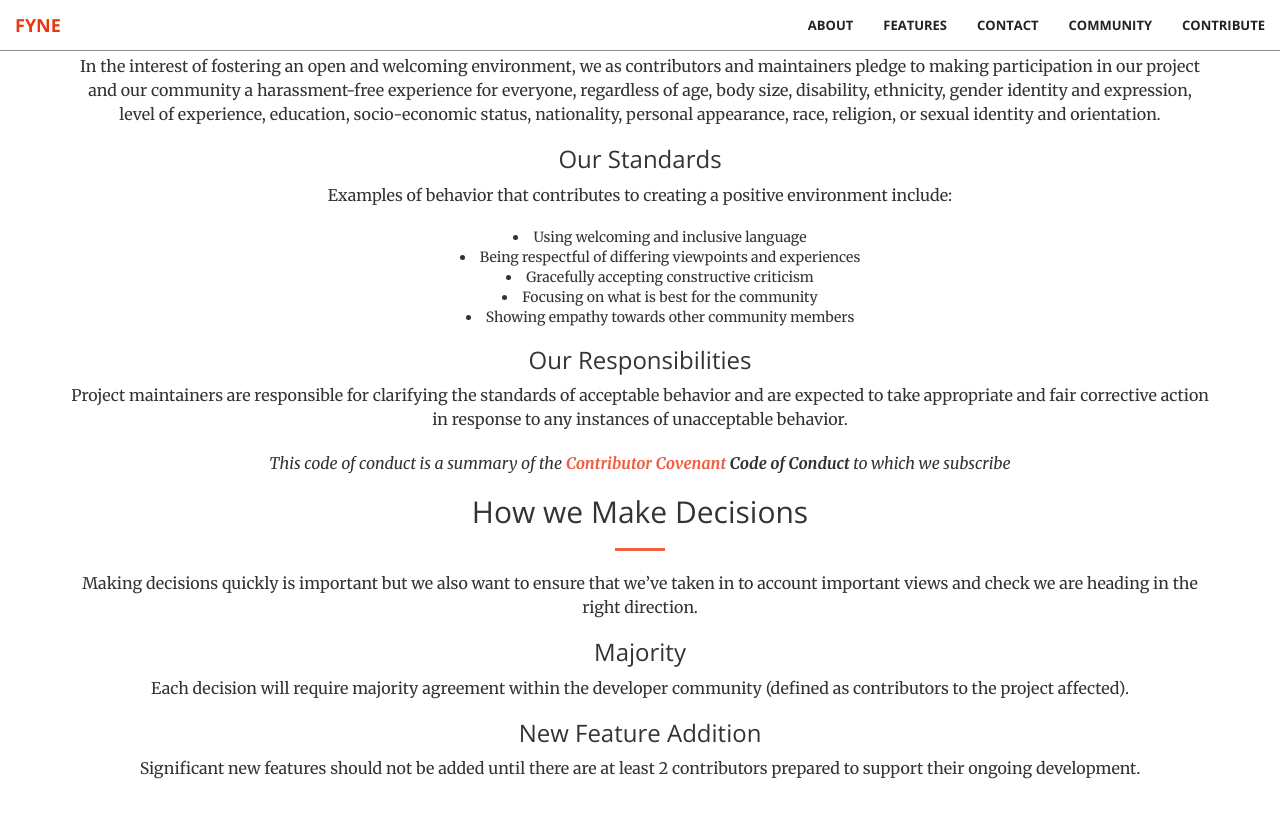
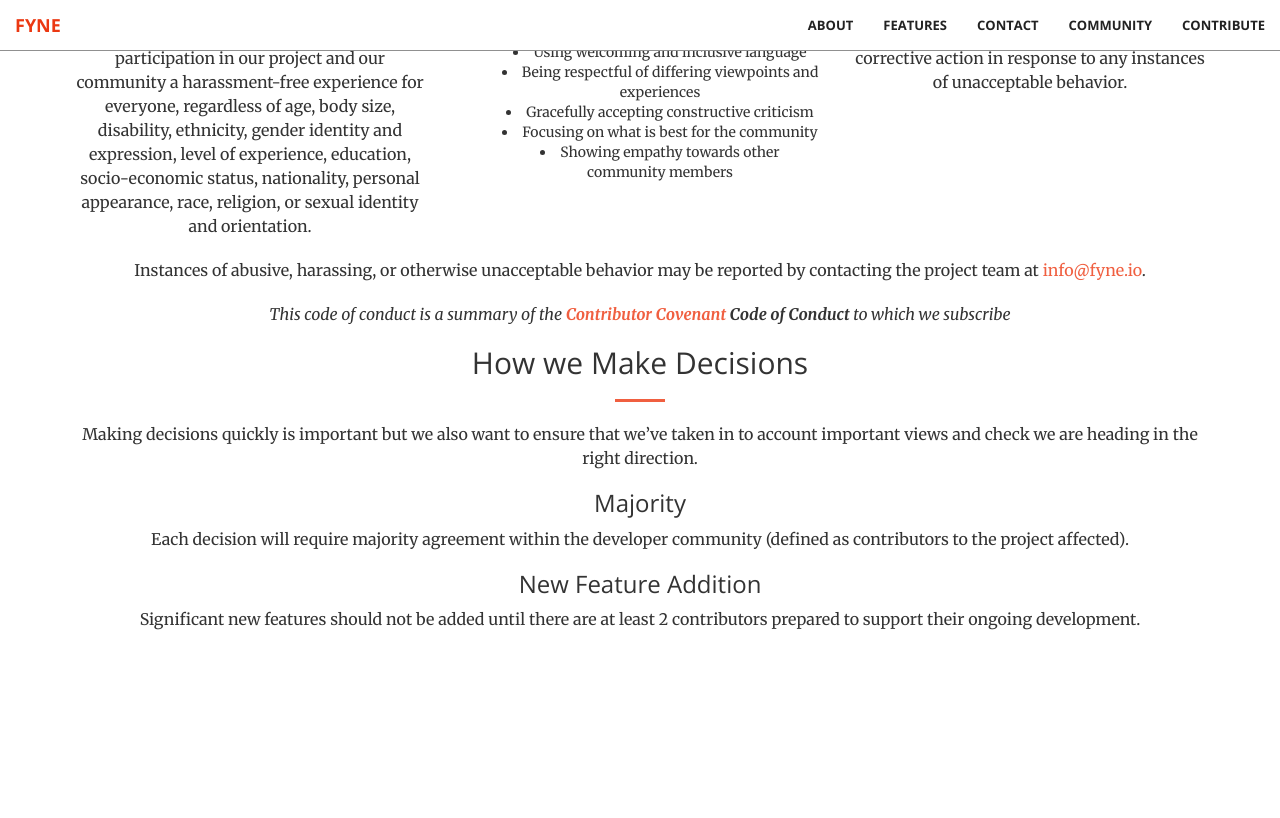
Before and after one commit to fyne-io/fyne-io.github.io, a Jekyll site: the page built from community.md, in a window 1280 px wide and 900 px high, scrolled down 1078 px. Shown: the top 818 px of the window. Built offline with Jekyll 4.4.1, drawn with Linux system fonts in a browser that asks for light colours; after the commit the page ends 1729 px from its top, so only the background shows below that.

Commit message:
Improvements to community page layout and contact info

```diff
--- a/_includes/content.html
+++ /dev/null
@@ -1,9 +0,0 @@
-<section id="about">
-    <div class="container">
-        <div class="row">
-            <div class="col-lg-12 text-center">
-                {{ content }}
-            </div>
-        </div>
-    </div>
-</section>
--- a/_layouts/page.html
+++ b/_layouts/page.html
@@ -6,7 +6,7 @@
 <body id="page-top">
   {% include nav.html %}
   {% include header.html header_img="community" %}
-  {% include content.html %}
+  {{ content }}
   {% include scripts.html %}
 </body>
 
--- a/community.md
+++ b/community.md
@@ -10,8 +10,20 @@ tagline: Hello!<br><br>We are a fast growing community focussed on building a br
 }
 </style>
 
+<div class="container">
+<div class="row">
+<div class="col-lg-12 text-center" markdown="1">
+
 ## Code of Conduct
 ---
+
+</div>
+</div>
+</div>
+
+<div class="container">
+<div class="row">
+<div class="col-lg-4 text-center" markdown="1">
 
 ### Our Pledge
 
@@ -21,6 +33,10 @@ our community a harassment-free experience for everyone, regardless of age, body
 size, disability, ethnicity, gender identity and expression, level of experience,
 education, socio-economic status, nationality, personal appearance, race,
 religion, or sexual identity and orientation.
+
+</div>
+
+<div class="col-lg-4 text-center" markdown="1">
 
 ### Our Standards
 
@@ -33,11 +49,26 @@ include:
 * Focusing on what is best for the community
 * Showing empathy towards other community members
 
+</div>
+
+<div class="col-lg-4 text-center" markdown="1">
+
 ### Our Responsibilities
 
 Project maintainers are responsible for clarifying the standards of acceptable
 behavior and are expected to take appropriate and fair corrective action in
 response to any instances of unacceptable behavior.
+
+</div>
+</div>
+</div>
+
+<div class="container">
+<div class="row">
+<div class="col-lg-12 text-center" markdown="1">
+
+Instances of abusive, harassing, or otherwise unacceptable behavior may be
+reported by contacting the project team at [info@fyne.io](mailto:info@fyne.io).
 
 *This code of conduct is a summary of the **[Contributor Covenant][homepage] Code of Conduct** to which we subscribe*
 
@@ -55,3 +86,7 @@ Each decision will require majority agreement within the developer community (de
 ### New Feature Addition
 
 Significant new features should not be added until there are at least 2 contributors prepared to support their ongoing development.
+
+</div>
+</div>
+</div>
```
